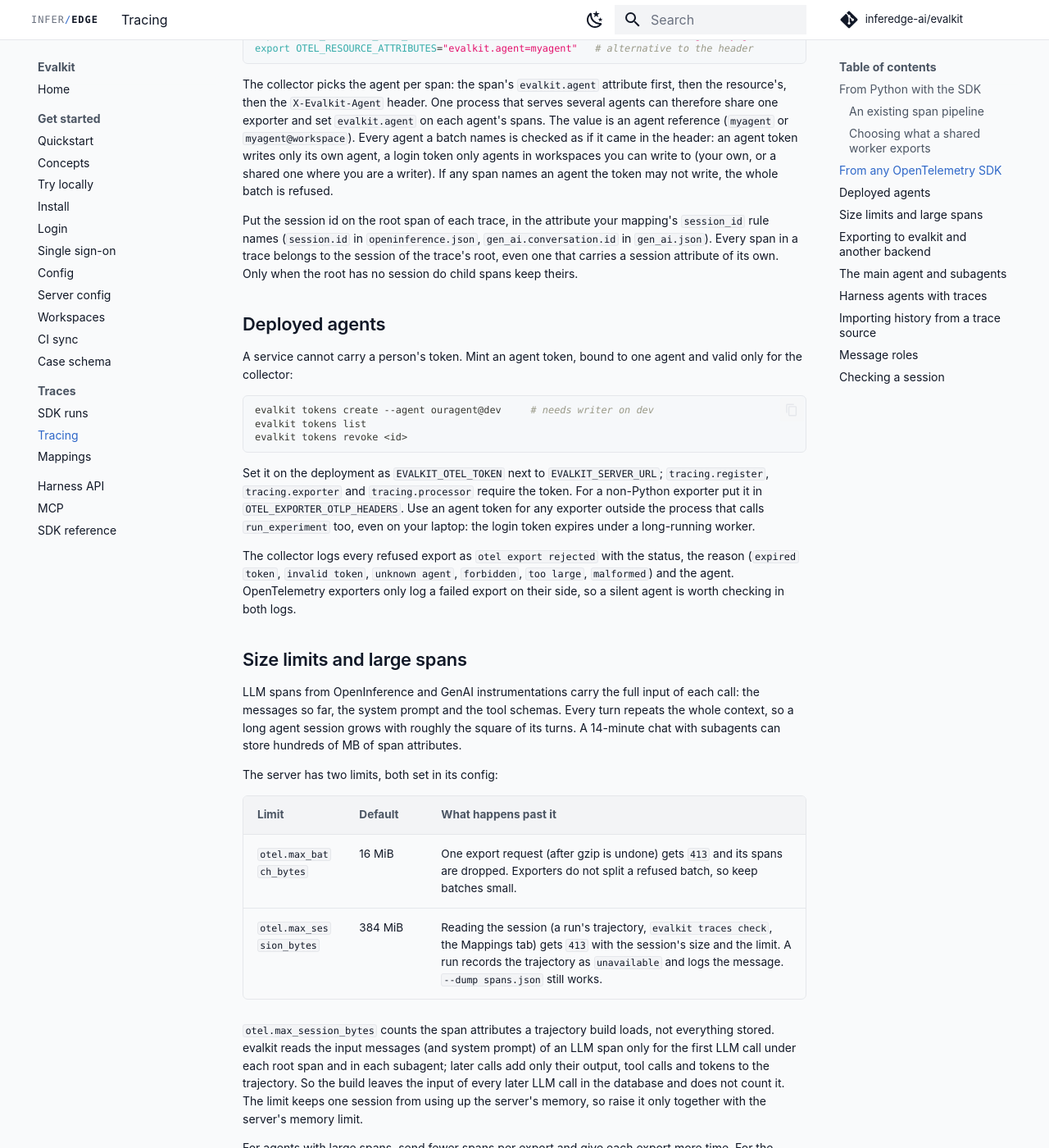
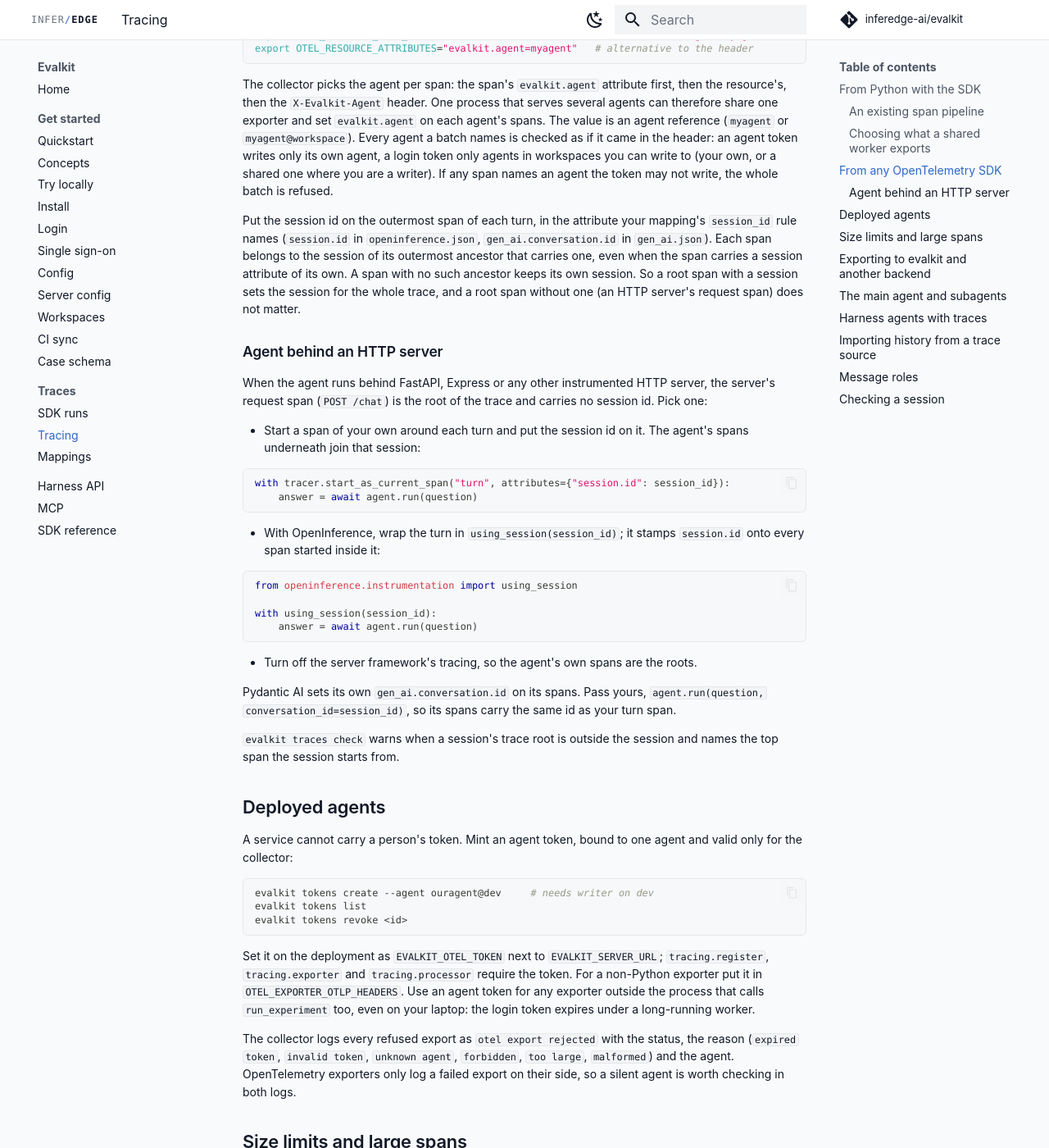
Before and after one commit to inferedge-ai/evalkit, an MkDocs documentation site: the page built from docs/user/tracing.md, in a window 1280 px wide and 1400 px high, scrolled down 2365 px. Shown: the whole window at 82% size. Built offline with MkDocs 1.6.1 and Material for MkDocs 9.7.7, drawn with Linux system fonts in a browser that asks for light colours; comment, search, counter and statistics services are not loaded; the version menu is left out; some of the changed text lies outside the part shown.

Commit message:
Collector takes a span's session from its outermost ancestor that carries one; HTTP-server tracing recipe (ENG-14512)
Co-Authored-By: Claude Opus 5.5 (1M context) <noreply@anthropic.com>
Claude-Session: https://claude.ai/code/session_01BJVQnXY2oZxsK1apExLKdt

````diff
--- a/docs/user/tracing.md
+++ b/docs/user/tracing.md
@@ -57,7 +57,7 @@ A harness agent learns that a run is an eval run from the `metadata` of `POST /r
 
 `only` decides by trace, not by span. It is any function that takes a span and returns a bool, and it runs on each span as the span starts and again as it ends. Once it is true for one span, the processor keeps every span of that span's trace that reaches it: spans started inside `eval_run`, the job's own spans started before `eval_run` in the same trace, and finished spans a bridge hands straight to the processor. Spans of other traces are dropped. A custom `only` picks whole traces the same way.
 
-The rule for order: a span is kept when its trace is already marked by the time the span ends. The first span started inside `eval_run` marks its trace as it starts, before anything under it ends, so spans that end before it and spans a bridge hands over later are both kept. A span that ends before any span of its trace was marked is dropped. A bridge that may hand spans over that early can copy the `evalkit.*` attributes onto them, so each one marks its own trace. A bridge should copy `session.id` either way: the server takes a trace's session from its root span when the root reaches it, and from each span's own `session.id` otherwise.
+The rule for order: a span is kept when its trace is already marked by the time the span ends. The first span started inside `eval_run` marks its trace as it starts, before anything under it ends, so spans that end before it and spans a bridge hands over later are both kept. A span that ends before any span of its trace was marked is dropped. A bridge that may hand spans over that early can copy the `evalkit.*` attributes onto them, so each one marks its own trace. A bridge should copy `session.id` either way: the server gives each span the session of its outermost ancestor that carries one, and the span's own `session.id` when no ancestor does.
 
 The processor remembers the 10,000 most recently used eval traces and forgets the oldest. Each kept span refreshes its trace, so a trace is only forgotten once 10,000 other eval traces have been used since its last span.
 
@@ -79,7 +79,33 @@ export OTEL_RESOURCE_ATTRIBUTES="evalkit.agent=myagent"   # alternative to the h
 
 The collector picks the agent per span: the span's `evalkit.agent` attribute first, then the resource's, then the `X-Evalkit-Agent` header. One process that serves several agents can therefore share one exporter and set `evalkit.agent` on each agent's spans. The value is an agent reference (`myagent` or `myagent@workspace`). Every agent a batch names is checked as if it came in the header: an agent token writes only its own agent, a login token only agents in workspaces you can write to (your own, or a shared one where you are a writer). If any span names an agent the token may not write, the whole batch is refused.
 
-Put the session id on the root span of each trace, in the attribute your mapping's `session_id` rule names (`session.id` in `openinference.json`, `gen_ai.conversation.id` in `gen_ai.json`). Every span in a trace belongs to the session of the trace's root, even one that carries a session attribute of its own. Only when the root has no session do child spans keep theirs.
+Put the session id on the outermost span of each turn, in the attribute your mapping's `session_id` rule names (`session.id` in `openinference.json`, `gen_ai.conversation.id` in `gen_ai.json`). Each span belongs to the session of its outermost ancestor that carries one, even when the span carries a session attribute of its own. A span with no such ancestor keeps its own session. So a root span with a session sets the session for the whole trace, and a root span without one (an HTTP server's request span) does not matter.
+
+### Agent behind an HTTP server
+
+When the agent runs behind FastAPI, Express or any other instrumented HTTP server, the server's request span (`POST /chat`) is the root of the trace and carries no session id. Pick one:
+
+- Start a span of your own around each turn and put the session id on it. The agent's spans underneath join that session:
+
+  ```python
+  with tracer.start_as_current_span("turn", attributes={"session.id": session_id}):
+      answer = await agent.run(question)
+  ```
+
+- With OpenInference, wrap the turn in `using_session(session_id)`; it stamps `session.id` onto every span started inside it:
+
+  ```python
+  from openinference.instrumentation import using_session
+
+  with using_session(session_id):
+      answer = await agent.run(question)
+  ```
+
+- Turn off the server framework's tracing, so the agent's own spans are the roots.
+
+Pydantic AI sets its own `gen_ai.conversation.id` on its spans. Pass yours, `agent.run(question, conversation_id=session_id)`, so its spans carry the same id as your turn span.
+
+`evalkit traces check` warns when a session's trace root is outside the session and names the top span the session starts from.
 
 ## Deployed agents
 
````
Also changed, not shown: CHANGELOG.md (+9 -0 lines), 4 other files.
